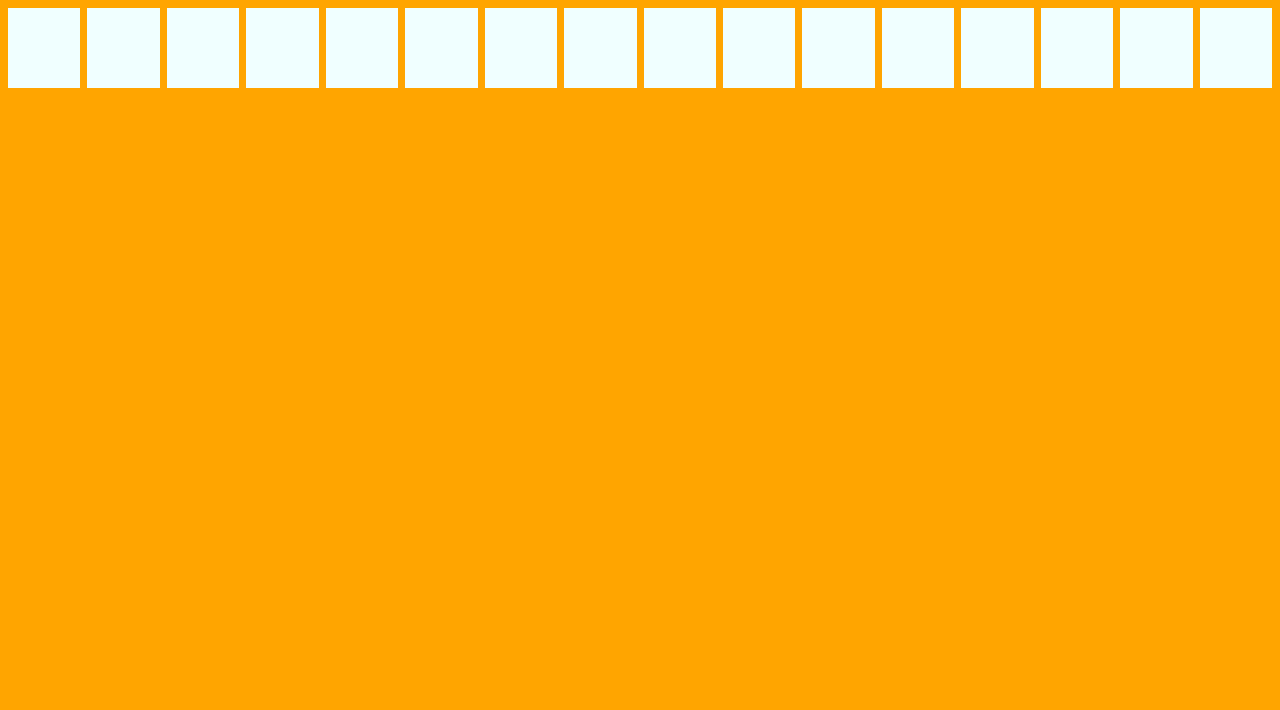
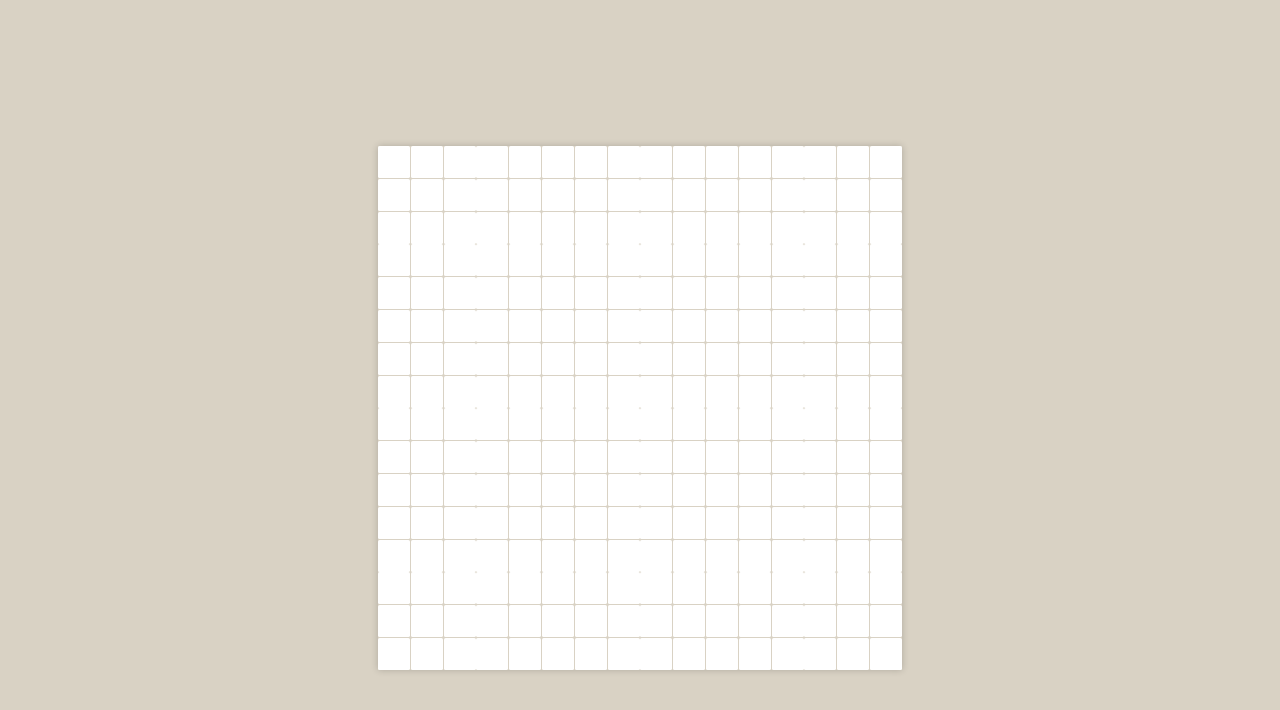
Before and after one commit to Kitsune7X/etch-a-sketch, a plain HTML site: page index.html in a window 1280 px wide. Drawn offline with Linux system fonts and the light colour scheme.

Commit message:
feat: finish fundamental functionality

```diff
--- a/assets/css/style.css
+++ b/assets/css/style.css
@@ -4,24 +4,43 @@
   box-sizing: border-box;
 }
 
+html,
 body {
-  background-color: orange;
+  height: 100%;
+}
+body {
+  background-color: #d9d2c4;
+  display: flex;
+  justify-content: center;
+  align-items: center;
 }
 
 .div-single {
-  height: 5rem;
+  height: 2rem;
   /* max-height: 100%; */
-  width: 5rem;
-  background-color: azure;
+  width: 2rem;
+  background-color: #ffffff;
+  border-radius: 0.1rem;
 }
 
 .row {
   display: flex;
-  gap: 0.7rem;
+  gap: 0.05rem;
+  /* background-color: black; */
 }
 
 #canvas {
   display: flex;
-  gap: 7px;
-  flex: 0 1 auto;
+  gap: 0.05rem;
+  /* flex: 0 1 auto; */
+  flex-direction: column;
+  /* width: 100%; */
+  /* height: 100%; */
+  align-items: center;
+  box-shadow: 0 0 7px rgba(0, 0, 0, 0.2);
+  /* border-radius: 50%; */
 }
+
+.black {
+  background-color: #000;
+}
--- a/assets/js/app.js
+++ b/assets/js/app.js
@@ -4,26 +4,41 @@ const GRID_SIZE = 16;
 // Get the canvas element
 const canvas = document.querySelector("#canvas");
 
-// Spawn the div inside the canvas
-// canvas.appendChild(div);
-
-function createSingleDiv() {
+function createSingleDiv(row) {
   // Create a single div element
   const div = document.createElement("div");
   // Set height and width for the div
   div.classList.add("div-single");
 
-  return canvas.appendChild(div);
+  return row.appendChild(div);
 }
-
-// console.log(createSingleDiv());
 
 // Create a row
 function createRow(size) {
+  // Create Grid by using 2 dimenssional loop
   for (let i = 0; i < size; i++) {
-    createSingleDiv();
+    const row = document.createElement("div");
+    row.classList.add("row");
+    for (let j = 0; j < size; j++) {
+      createSingleDiv(row);
+    }
+    canvas.appendChild(row);
   }
 }
 
 createRow(GRID_SIZE);
-// console.log(1rem);
+console.log(canvas);
+
+const drawPoint = Array.from(document.querySelectorAll(".div-single"));
+console.log(drawPoint);
+console.log(drawPoint[0]);
+
+// Set up mouse hover event listener
+canvas.addEventListener("mouseover", (e) => {
+  console.log(e.target);
+  console.log(typeof e.target);
+  console.log(e.target.firstElementChild);
+  if (!e.target.firstElementChild) {
+    e.target.classList.add("black");
+  }
+});
--- a/index.html
+++ b/index.html
@@ -7,7 +7,7 @@
     <link rel="stylesheet" href="./assets/css/style.css" />
   </head>
   <body>
-    <div id="canvas" class="container"></div>
+    <div id="canvas"></div>
     <script src="./assets/js/app.js"></script>
   </body>
 </html>
```
